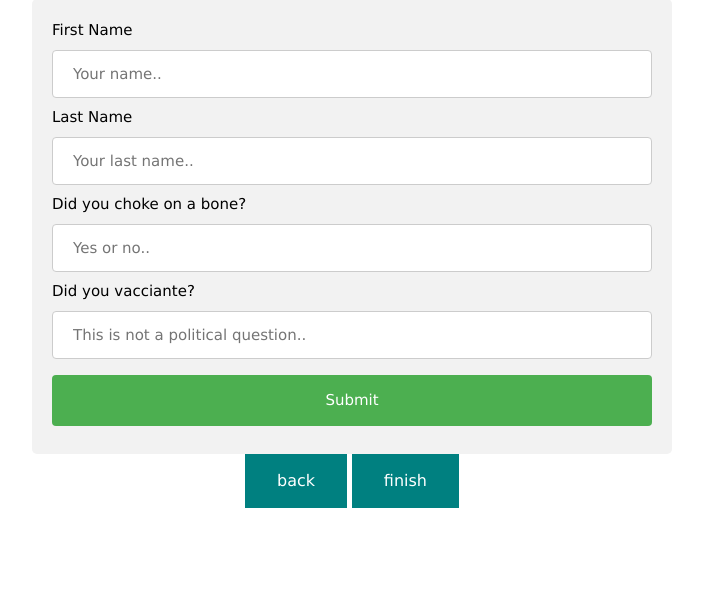
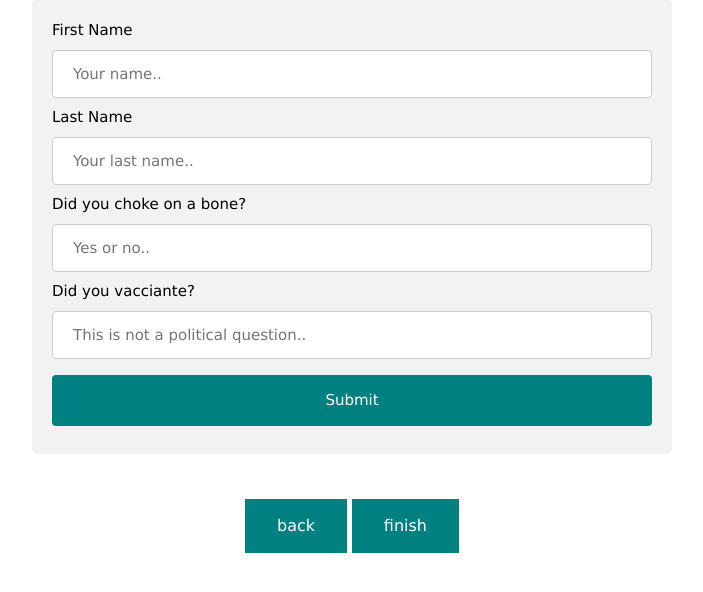
Before and after one commit to kesamercy/thewasolo, a PHP site: page /responseForm.html in a window 1280 px wide. Shown: the part 66-658 px from the top of the page, without its empty margins (288-991 px from the left). Run offline with PHP 8.4, Linux system fonts and the light colour scheme; some libraries are stand-ins or nearby versions.

Commit message:
changed submit button color for the response form

```diff
--- a/responseForm.html
+++ b/responseForm.html
@@ -41,11 +41,8 @@
     </div>
 
 
-
-
-
     <div class="welcomePage_button_container">
-
+        <br><br>
         <a class="next_button" href="javascript:loadPage('./questionCategory.html')"> back </a>
         <a class="next_button" href="./index.html"> finish </a>
     </div>
--- a/style.css
+++ b/style.css
@@ -228,7 +228,7 @@ input[type=patientResponse] {
 
 input[id=responseFormSubmitButton] {
     width: 100%;
-    background-color: #4CAF50;
+    background-color: var(--teal);
     color: white;
     padding: 14px 20px;
     margin: 8px 0;
```
